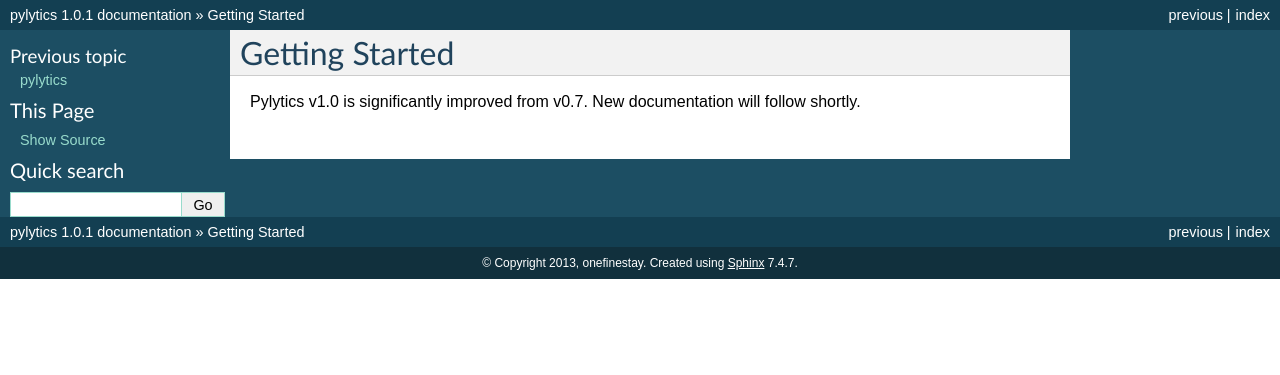
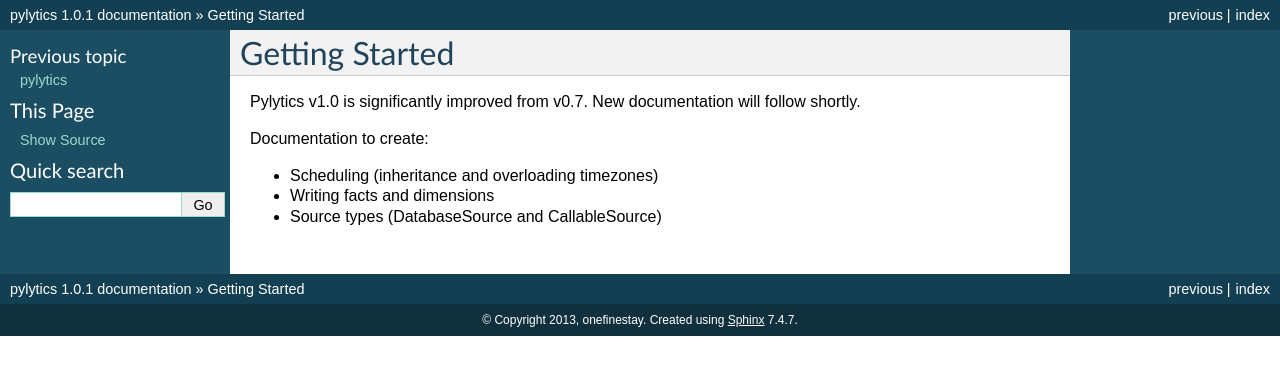
Before and after one commit to onefinestay/pylytics, a Sphinx documentation site: the page built from docs/getting-started/index.rst, in a window 1280 px wide. Shown: the top 375 px of the page. Built offline with Sphinx 7.4.7, drawn with Linux system fonts in a browser that asks for light colours.

Commit message:
added outline

```diff
--- a/docs/getting-started/index.rst
+++ b/docs/getting-started/index.rst
@@ -2,3 +2,9 @@
 ===============
 
 Pylytics v1.0 is significantly improved from v0.7. New documentation will follow shortly.
+
+Documentation to create:
+
+* Scheduling (inheritance and overloading timezones)
+* Writing facts and dimensions
+* Source types (DatabaseSource and CallableSource)
```
